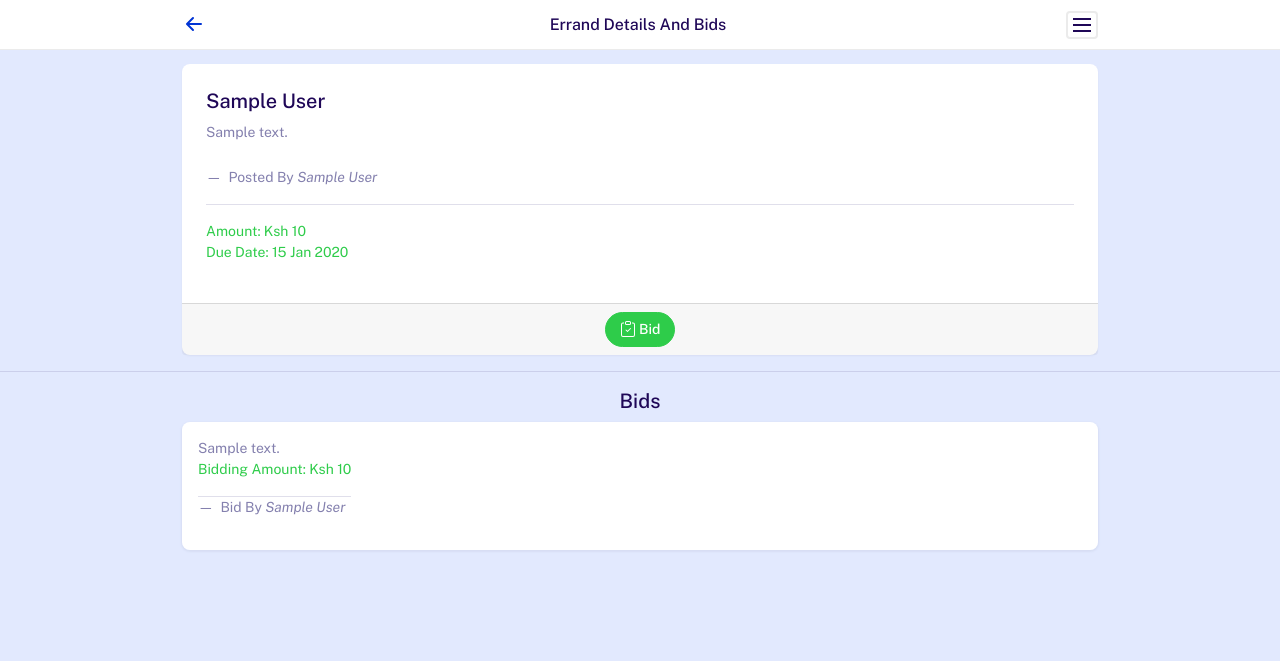
After one commit to MartDevelopers-Inc/Errads_Service, a PHP site: page /views/freelancer_errand_detail?view=1 in a window 1280 px wide. The commit adds this page. Shown: the top 661 px of the page. Run offline with PHP 8.4, Linux system fonts and the light colour scheme; a user stored in the database is signed in; tables that the repository leaves empty or names only in its code hold one stand-in row (values such as "Sample post"); some libraries are stand-ins or nearby versions.

Commit message:
Implement Errands

```diff
--- a/partials/side_nav.php
+++ b/partials/side_nav.php
@@ -159,7 +159,7 @@ while ($user = $res->fetch_object()) {
             <div class="sidenav-profile">
                 <div class="sidenav-style1"></div>
                 <!-- User Thumbnail-->
-                <div class="user-profile"><img src="../public/img/bg-img/no-profile.png" alt=""></div>
+                <div class="user-profile"><img src="../public/img/bg-img/profile.svg" alt=""></div>
                 <!-- User Info-->
                 <div class="user-info">
                     <h6 class="user-name mb-0"><?php echo $user->user_fname . ' ' . $user->user_lname; ?></h6><span><?php echo $user->user_contact; ?></span>
@@ -267,7 +267,7 @@ while ($user = $res->fetch_object()) {
             <div class="sidenav-profile">
                 <div class="sidenav-style1"></div>
                 <!-- User Thumbnail-->
-                <div class="user-profile"><img src="../public/img/bg-img/no-profile.png" alt=""></div>
+                <div class="user-profile"><img src="../public/img/bg-img/profile.svg" alt=""></div>
                 <!-- User Info-->
                 <div class="user-info">
                     <h6 class="user-name mb-0"><?php echo $user->user_fname . ' ' . $user->user_lname; ?></h6><span><?php echo $user->user_contact; ?></span>
--- /dev/null
+++ b/views/freelancer_errand_detail.php
@@ -0,0 +1,365 @@
+<?php
+/*
+ *
+ * The MIT License (MIT)
+ * Copyright (c) 2021 MartDevelopers Inc
+ *
+ * Permission is hereby granted, free of charge, to any person obtaining a copy of this software
+ * and associated documentation files (the "Software"), to deal in the Software without restriction,
+ * including without limitation the rights to use, copy, modify, merge, publish, distribute, sublicense,
+ * and/or sell copies of the Software, and to permit persons to whom the Software is furnished to do so,
+ * subject to the following conditions:
+ *
+ * The above copyright notice and this permission notice shall be included in all copies or substantial
+ * portions of the Software.
+ *
+ * THE SOFTWARE IS PROVIDED "AS IS", WITHOUT WARRANTY OF ANY KIND, EXPRESS OR IMPLIED, INCLUDING BUT NOT LIMITED
+ * TO THE WARRANTIES OF MERCHANTABILITY, FITNESS FOR A PARTICULAR PURPOSE AND NONINFRINGEMENT. IN NO EVENT SHALL
+ * THE AUTHORS OR COPYRIGHT HOLDERS BE LIABLE FOR ANY CLAIM, DAMAGES OR OTHER LIABILITY, WHETHER IN AN ACTION OF CONTRACT,
+ * TORT OR OTHERWISE, ARISING FROM, OUT OF OR IN CONNECTION WITH THE SOFTWARE OR THE USE OR OTHER DEALINGS IN THE SOFTWARE.
+ */
+session_start();
+require_once('../config/config.php');
+require_once('../config/checklogin.php');
+require_once('../config/codeGen.php');
+check_login();
+/* Add Errand Bid */
+if (isset($_POST['add_bid'])) {
+    $bidding_id = $sys_gen_id;
+    $bidding_errand_id = $_GET['view'];
+    $bidding_user_id = $_SESSION['user_id'];
+    $bidding_description = $_POST['bidding_description'];
+    $bidding_amount = $_POST['bidding_amount'];
+
+    /* Add Bidding */
+    $sql = "INSERT INTO biddings (bidding_id, bidding_errand_id, bidding_user_id, bidding_description, bidding_amount) VALUES(?,?,?,?,?)";
+    $prepare = $mysqli->prepare($sql);
+    $bind = $prepare->bind_param(
+        'sssss',
+        $bidding_id,
+        $bidding_errand_id,
+        $bidding_user_id,
+        $bidding_description,
+        $bidding_amount
+    );
+    $prepare->execute();
+    if ($prepare) {
+        $success = "Bidding Posted";
+    } else {
+        $err = "Failed!, Please Try Again";
+    }
+}
+
+
+/* Delete Bidding */
+if (isset($_POST['delete_bidding'])) {
+    $bidding_id = $_POST['bidding_id'];
+
+    /* Delete */
+    $sql = "DELETE FROM biddings WHERE bidding_id = '$bidding_id'";
+    $prepare = $mysqli->prepare($sql);
+    $prepare->execute();
+    if ($prepare) {
+        $success = "Bid Deleted";
+    } else {
+        $err = "Failed!, Please Try Again Later";
+    }
+}
+
+/* Update Bid */
+if (isset($_POST['update_bid'])) {
+    $bidding_id = $_POST['bidding_id'];
+    $bidding_description = $_POST['bidding_description'];
+    $bidding_amount = $_POST['bidding_amount'];
+
+    /* Update */
+    $sql = "UPDATE biddings SET bidding_description =?,  bidding_amount =? WHERE bidding_id = ?";
+    $prepare = $mysqli->prepare($sql);
+    $bind = $prepare->bind_param(
+        'sss',
+        $bidding_description,
+        $bidding_amount,
+        $bidding_id
+    );
+    $prepare->execute();
+    if ($prepare) {
+        $success = "Bid Updated";
+    } else {
+        $err = "Failed!, Please Try Again";
+    }
+}
+require_once('../partials/head.php');
+?>
+
+<body>
+    <?php
+    $view = $_GET['view'];
+    $ret = "SELECT * FROM errands e
+    INNER JOIN users u ON u.user_id = e.errand_user_id
+    WHERE errand_id = '$view'";
+    $stmt = $mysqli->prepare($ret);
+    $stmt->execute(); //ok
+    $res = $stmt->get_result();
+    while ($errand = $res->fetch_object()) {
+
+    ?>
+        <!-- Preloader-->
+        <div class="preloader d-flex align-items-center justify-content-center" id="preloader">
+            <div class="spinner-grow text-primary" role="status">
+                <div class="sr-only">Loading...</div>
+            </div>
+        </div>
+        <!-- Internet Connection Status-->
+        <div class="internet-connection-status" id="internetStatus"></div>
+        <!-- Header Area-->
+        <div class="header-area" id="headerArea">
+            <div class="container">
+                <!-- Header Content-->
+                <div class="header-content header-style-five position-relative d-flex align-items-center justify-content-between">
+                    <!-- Back Button-->
+                    <div class="back-button">
+                        <a href="freelancer_errands">
+                            <svg width="32" height="32" viewBox="0 0 16 16" class="bi bi-arrow-left-short" fill="currentColor" xmlns="http://www.w3.org/2000/svg">
+                                <path fill-rule="evenodd" d="M12 8a.5.5 0 0 1-.5.5H5.707l2.147 2.146a.5.5 0 0 1-.708.708l-3-3a.5.5 0 0 1 0-.708l3-3a.5.5 0 1 1 .708.708L5.707 7.5H11.5a.5.5 0 0 1 .5.5z" />
+                            </svg>
+                        </a>
+                    </div>
+                    <!-- Page Title-->
+                    <div class="page-heading">
+                        <h6 class="mb-0">Errand Details And Bids</h6>
+                    </div>
+                    <!-- Navbar Toggler-->
+                    <div class="navbar--toggler" id="affanNavbarToggler"><span class="d-block"></span><span class="d-block"></span><span class="d-block"></span></div>
+                </div>
+            </div>
+        </div>
+        <!-- Dark mode switching-->
+        <div class="dark-mode-switching">
+            <div class="d-flex w-100 h-100 align-items-center justify-content-center">
+                <div class="dark-mode-text text-center"><svg xmlns="http://www.w3.org/2000/svg" width="32" height="32" fill="currentColor" class="bi bi-moon" viewBox="0 0 16 16">
+                        <path fill-rule="evenodd" d="M14.53 10.53a7 7 0 0 1-9.058-9.058A7.003 7.003 0 0 0 8 15a7.002 7.002 0 0 0 6.53-4.47z" />
+                    </svg>
+                    <p class="mb-0">Switching to dark mode</p>
+                </div>
+                <div class="light-mode-text text-center"><svg xmlns="http://www.w3.org/2000/svg" width="30" height="30" fill="currentColor" class="bi bi-brightness-high" viewBox="0 0 16 16">
+                        <path d="M8 11a3 3 0 1 1 0-6 3 3 0 0 1 0 6zm0 1a4 4 0 1 0 0-8 4 4 0 0 0 0 8zM8 0a.5.5 0 0 1 .5.5v2a.5.5 0 0 1-1 0v-2A.5.5 0 0 1 8 0zm0 13a.5.5 0 0 1 .5.5v2a.5.5 0 0 1-1 0v-2A.5.5 0 0 1 8 13zm8-5a.5.5 0 0 1-.5.5h-2a.5.5 0 0 1 0-1h2a.5.5 0 0 1 .5.5zM3 8a.5.5 0 0 1-.5.5h-2a.5.5 0 0 1 0-1h2A.5.5 0 0 1 3 8zm10.657-5.657a.5.5 0 0 1 0 .707l-1.414 1.415a.5.5 0 1 1-.707-.708l1.414-1.414a.5.5 0 0 1 .707 0zm-9.193 9.193a.5.5 0 0 1 0 .707L3.05 13.657a.5.5 0 0 1-.707-.707l1.414-1.414a.5.5 0 0 1 .707 0zm9.193 2.121a.5.5 0 0 1-.707 0l-1.414-1.414a.5.5 0 0 1 .707-.707l1.414 1.414a.5.5 0 0 1 0 .707zM4.464 4.465a.5.5 0 0 1-.707 0L2.343 3.05a.5.5 0 1 1 .707-.707l1.414 1.414a.5.5 0 0 1 0 .708z" />
+                    </svg>
+                    <p class="mb-0">Switching to light mode</p>
+                </div>
+            </div>
+        </div>
+        <!-- Bid Modal -->
+        <div class="modal fade" id="bid_<?php echo $errand->errand_id; ?>" tabindex="-1" aria-labelledby="exampleModalLabel" aria-hidden="true">
+            <div class="modal-dialog modal-dialog-centered modal-dialog-scrollable">
+                <div class="modal-content">
+                    <div class="modal-header">
+                        <h6 class="modal-title" id="exampleModalLabel">Bid For <?php echo $errand->errand_name; ?></h6>
+                        <button class="btn btn-close p-1 ms-auto" type="button" data-bs-dismiss="modal" aria-label="Close"></button>
+                    </div>
+                    <div class="modal-body">
+                        <form method="post" enctype="multipart/form-data" role="form">
+                            <div class="row">
+                                <div class="form-group col-md-12">
+                                    <label for="">Amount (Ksh)</label>
+                                    <input type="number" required name="bidding_amount" class="form-control">
+                                </div>
+                                <div class="form-group col-md-12">
+                                    <label for="">Bidding Description</label>
+                                    <textarea type="text" required name="bidding_description" class="form-control"></textarea>
+                                </div>
+                            </div>
+                            <div class="pull-right">
+                                <button type="submit" name="add_bid" class="btn btn-warning">Submit Bid</button>
+                            </div>
+                        </form>
+                    </div>
+                </div>
+            </div>
+        </div>
+
+        <!-- Side Nav Wrapper-->
+        <?php require_once('../partials/side_nav.php'); ?>
+        <br>
+        <br>
+        <div class="py-3">
+            <div class="container">
+                <div class="card product-details-card mb-3 direction-rtl border-primary">
+                    <div class="card-body">
+                        <h5><?php echo $errand->errand_name; ?> </h5>
+                        <p><?php echo $errand->errand_description; ?></p><br>
+                        <figcaption class="blockquote-footer">
+                            Posted By <cite title="Source Title"><?php echo $errand->user_fname . ' ' . $errand->user_lname; ?></cite>
+                        </figcaption>
+                        <hr>
+                        <p>
+                            <span class="text-success">
+                                Amount: Ksh <?php echo number_format($errand->errand_amount); ?><br>
+                                Due Date: <?php echo date('d M Y', strtotime($errand->errand_due_date)); ?><br>
+                            </span>
+                        </p>
+                    </div>
+                    <div class="card-footer">
+                        <div class="text-center">
+                            <?php /* You Cant Bid Your Own Errand */ if ($_SESSION['user_id'] != ($errand->errand_user_id)) { ?>
+                                <button class="btn btn-round btn-success" type="button" data-bs-toggle="modal" data-bs-target="#bid_<?php echo $errand->errand_id; ?>">
+                                    <svg xmlns="http://www.w3.org/2000/svg" width="16" height="16" fill="currentColor" class="bi bi-clipboard-check" viewBox="0 0 16 16">
+                                        <path fill-rule="evenodd" d="M10.854 7.146a.5.5 0 0 1 0 .708l-3 3a.5.5 0 0 1-.708 0l-1.5-1.5a.5.5 0 1 1 .708-.708L7.5 9.793l2.646-2.647a.5.5 0 0 1 .708 0z" />
+                                        <path d="M4 1.5H3a2 2 0 0 0-2 2V14a2 2 0 0 0 2 2h10a2 2 0 0 0 2-2V3.5a2 2 0 0 0-2-2h-1v1h1a1 1 0 0 1 1 1V14a1 1 0 0 1-1 1H3a1 1 0 0 1-1-1V3.5a1 1 0 0 1 1-1h1v-1z" />
+                                        <path d="M9.5 1a.5.5 0 0 1 .5.5v1a.5.5 0 0 1-.5.5h-3a.5.5 0 0 1-.5-.5v-1a.5.5 0 0 1 .5-.5h3zm-3-1A1.5 1.5 0 0 0 5 1.5v1A1.5 1.5 0 0 0 6.5 4h3A1.5 1.5 0 0 0 11 2.5v-1A1.5 1.5 0 0 0 9.5 0h-3z" />
+                                    </svg>
+                                    Bid
+                                </button>
+                            <?php } ?>
+                        </div>
+                    </div>
+                </div>
+            </div>
+            <hr>
+            <h5 class="text-center">Bids</h5>
+            <div class="container">
+                <?php
+                $ret = "SELECT * FROM biddings b
+                INNER JOIN users u ON b.bidding_user_id = u.user_id
+                INNER JOIN errands e ON e.errand_id = b.bidding_errand_id
+                WHERE b.bidding_errand_id = '$view'  ";
+                $stmt = $mysqli->prepare($ret);
+                $stmt->execute(); //ok
+                $res = $stmt->get_result();
+                while ($biddings = $res->fetch_object()) {
+                ?>
+                    <ul class="ps-0 chat-user-list">
+                        <li class="p-3 chat-unread">
+                            <div class="text-content">
+                                <p class="">
+                                    <?php echo $biddings->bidding_description; ?><br>
+                                    <span class="text-success">
+                                        Bidding Amount: Ksh <?php echo number_format($biddings->bidding_amount); ?><br>
+                                    </span>
+                                </p>
+                                <hr>
+                                <figcaption class="blockquote-footer">
+                                    Bid By <cite title="Source Title"><?php echo $biddings->user_fname . ' ' . $biddings->user_lname; ?></cite>
+                                </figcaption>
+                                <div class="text-center">
+                                    <?php if ($_SESSION['user_id'] == ($biddings->errand_user_id)) { ?>
+                                        <button class="btn btn-round btn-success" type="button" data-bs-toggle="modal" data-bs-target="#accept_bid_<?php echo $biddings->bidding_id; ?>">
+                                            <svg xmlns="http://www.w3.org/2000/svg" width="16" height="16" fill="currentColor" class="bi bi-clipboard-check" viewBox="0 0 16 16">
+                                                <path fill-rule="evenodd" d="M10.854 7.146a.5.5 0 0 1 0 .708l-3 3a.5.5 0 0 1-.708 0l-1.5-1.5a.5.5 0 1 1 .708-.708L7.5 9.793l2.646-2.647a.5.5 0 0 1 .708 0z" />
+                                                <path d="M4 1.5H3a2 2 0 0 0-2 2V14a2 2 0 0 0 2 2h10a2 2 0 0 0 2-2V3.5a2 2 0 0 0-2-2h-1v1h1a1 1 0 0 1 1 1V14a1 1 0 0 1-1 1H3a1 1 0 0 1-1-1V3.5a1 1 0 0 1 1-1h1v-1z" />
+                                                <path d="M9.5 1a.5.5 0 0 1 .5.5v1a.5.5 0 0 1-.5.5h-3a.5.5 0 0 1-.5-.5v-1a.5.5 0 0 1 .5-.5h3zm-3-1A1.5 1.5 0 0 0 5 1.5v1A1.5 1.5 0 0 0 6.5 4h3A1.5 1.5 0 0 0 11 2.5v-1A1.5 1.5 0 0 0 9.5 0h-3z" />
+                                            </svg>
+                                            Accept Bid
+                                        </button>
+                                    <?php }
+                                    /* You can delete and update your own bids */
+                                    if ($_SESSION['user_id'] == ($biddings->bidding_user_id)) { ?>
+                                        <button class="btn btn-round btn-primary" type="button" data-bs-toggle="modal" data-bs-target="#update_bid_<?php echo $biddings->bidding_id; ?>">
+                                            <svg xmlns="http://www.w3.org/2000/svg" width="16" height="16" fill="currentColor" class="bi bi-pencil-square" viewBox="0 0 16 16">
+                                                <path d="M15.502 1.94a.5.5 0 0 1 0 .706L14.459 3.69l-2-2L13.502.646a.5.5 0 0 1 .707 0l1.293 1.293zm-1.75 2.456-2-2L4.939 9.21a.5.5 0 0 0-.121.196l-.805 2.414a.25.25 0 0 0 .316.316l2.414-.805a.5.5 0 0 0 .196-.12l6.813-6.814z" />
+                                                <path fill-rule="evenodd" d="M1 13.5A1.5 1.5 0 0 0 2.5 15h11a1.5 1.5 0 0 0 1.5-1.5v-6a.5.5 0 0 0-1 0v6a.5.5 0 0 1-.5.5h-11a.5.5 0 0 1-.5-.5v-11a.5.5 0 0 1 .5-.5H9a.5.5 0 0 0 0-1H2.5A1.5 1.5 0 0 0 1 2.5v11z" />
+                                            </svg>
+                                            Edit
+                                        </button>
+                                        <button class="btn btn-round btn-danger" type="button" data-bs-toggle="modal" data-bs-target="#delete_bid_<?php echo $biddings->bidding_id; ?>">
+                                            <svg xmlns="http://www.w3.org/2000/svg" width="16" height="16" fill="currentColor" class="bi bi-trash" viewBox="0 0 16 16">
+                                                <path d="M5.5 5.5A.5.5 0 0 1 6 6v6a.5.5 0 0 1-1 0V6a.5.5 0 0 1 .5-.5zm2.5 0a.5.5 0 0 1 .5.5v6a.5.5 0 0 1-1 0V6a.5.5 0 0 1 .5-.5zm3 .5a.5.5 0 0 0-1 0v6a.5.5 0 0 0 1 0V6z" />
+                                                <path fill-rule="evenodd" d="M14.5 3a1 1 0 0 1-1 1H13v9a2 2 0 0 1-2 2H5a2 2 0 0 1-2-2V4h-.5a1 1 0 0 1-1-1V2a1 1 0 0 1 1-1H6a1 1 0 0 1 1-1h2a1 1 0 0 1 1 1h3.5a1 1 0 0 1 1 1v1zM4.118 4 4 4.059V13a1 1 0 0 0 1 1h6a1 1 0 0 0 1-1V4.059L11.882 4H4.118zM2.5 3V2h11v1h-11z" />
+                                            </svg>
+                                            Delete
+                                        </button>
+                                    <?php } ?>
+                                </div>
+                            </div>
+                        </li>
+                    </ul>
+                    <br>
+
+                    <!--Acept Modals -->
+                    <div class="modal fade" id="accept_bid_<?php echo $biddings->bidding_id; ?>" tabindex="-1" role="dialog" aria-labelledby="exampleModalLabel" aria-hidden="true">
+                        <div class="modal-dialog modal-dialog-centered" role="document">
+                            <div class="modal-content">
+                                <div class="modal-header">
+                                    <h5 class="modal-title" id="exampleModalLabel">CONFIRM BIDDING ACCEPTANCE</h5>
+                                    <button class="btn btn-close p-1 ms-auto" type="button" data-bs-dismiss="modal" aria-label="Close"></button>
+                                </div>
+                                <form method="POST">
+                                    <div class="modal-body text-center text-danger">
+                                        <h4>Accept This Bidding Offer?</h4>
+                                        <br>
+                                        <!-- Hide This -->
+                                        <input type="hidden" name="accepted_bid_bidding_id" value="<?php echo $biddings->bidding_id; ?>">
+                                        <button type="button" class="text-center btn btn-danger" data-bs-dismiss="modal">No, Thank You</button>
+                                        <input type="submit" name="accept_bid" value="Yes, Accept" class="text-center btn  btn-success">
+                                    </div>
+                                </form>
+                            </div>
+                        </div>
+                    </div>
+                    <!-- End Modal -->
+
+                    <!-- Update Bidding Details Modal -->
+                    <div class="modal fade" id="update_bid_<?php echo $biddings->bidding_id; ?>" tabindex="-1" aria-labelledby="exampleModalLabel" aria-hidden="true">
+                        <div class="modal-dialog modal-dialog-centered">
+                            <div class="modal-content">
+                                <div class="modal-header">
+                                    <h6 class="modal-title" id="exampleModalLabel">Update Bidding</h6>
+                                    <button class="btn btn-close p-1 ms-auto" type="button" data-bs-dismiss="modal" aria-label="Close"></button>
+                                </div>
+                                <div class="modal-body">
+                                    <form method="post" enctype="multipart/form-data" role="form">
+                                        <div class="row">
+                                            <div class="form-group col-md-12">
+                                                <label class="form-label">Amount (Ksh)</label>
+                                                <input type="hidden" value="<?php echo $biddings->bidding_id; ?>" required name="bidding_id" class="form-control">
+                                                <input type="number" value="<?php echo $biddings->bidding_amount; ?>" required name="bidding_amount" class="form-control">
+                                            </div>
+                                            <div class="form-group col-md-12">
+                                                <label class="form-label">Bidding Description</label>
+                                                <textarea type="text" required name="bidding_description" class="form-control"><?php echo $biddings->bidding_description; ?></textarea>
+                                            </div>
+                                        </div>
+                                        <div class="pull-right">
+                                            <button type="submit" name="update_bid" class="btn btn-warning">Update Bid</button>
+                                        </div>
+                                    </form>
+                                </div>
+                            </div>
+                        </div>
+                    </div>
+                    <!-- End Modal -->
+
+
+                    <!-- Delete Bidding -->
+                    <div class="modal fade" id="delete_bid_<?php echo $biddings->bidding_id; ?>" tabindex="-1" role="dialog" aria-labelledby="exampleModalLabel" aria-hidden="true">
+                        <div class="modal-dialog modal-dialog-centered" role="document">
+                            <div class="modal-content">
+                                <div class="modal-header">
+                                    <h5 class="modal-title" id="exampleModalLabel">CONFIRM DELETE</h5>
+                                    <button class="btn btn-close p-1 ms-auto" type="button" data-bs-dismiss="modal" aria-label="Close"></button>
+                                </div>
+                                <form method="POST">
+                                    <div class="modal-body text-center text-danger">
+                                        <h4>Delete This Bidding?</h4>
+                                        <br>
+                                        <!-- Hide This -->
+                                        <input type="hidden" name="bidding_id" value="<?php echo $biddings->bidding_id; ?>">
+                                        <button type="button" class="text-center btn btn-success" data-bs-dismiss="modal">No</button>
+                                        <input type="submit" name="delete_bidding" value="Delete" class="text-center btn btn-danger">
+                                    </div>
+                                </form>
+                            </div>
+                        </div>
+                    </div>
+                    <!-- End Delete -->
+                <?php
+                } ?>
+                <br><br><br>
+            </div>
+        </div>
+    <?php } ?>
+    <!-- Footer Nav-->
+    <?php require_once('../partials/footer_nav.php'); ?>
+    <?php require_once('../partials/scripts.php'); ?>
+</body>
+
+</html>
--- a/views/freelancer_home.php
+++ b/views/freelancer_home.php
@@ -101,7 +101,7 @@ require_once('../partials/head.php');
                             $stmt->close();
                         ?>
                             <div class="single-testimonial-slide">
-                                <a href="errand_detail?view=<?php echo $errand_id; ?>">
+                                <a href="freelancer_errand_detail?view=<?php echo $errand_id; ?>">
                                     <div class="text-content">
                                         <h6 class="mb-2"><?php echo $errands->errand_name; ?></h6>
                                         <p class="">
```
Also changed, not shown: views/freelancer_errands.php (added, +146 -0 lines).
